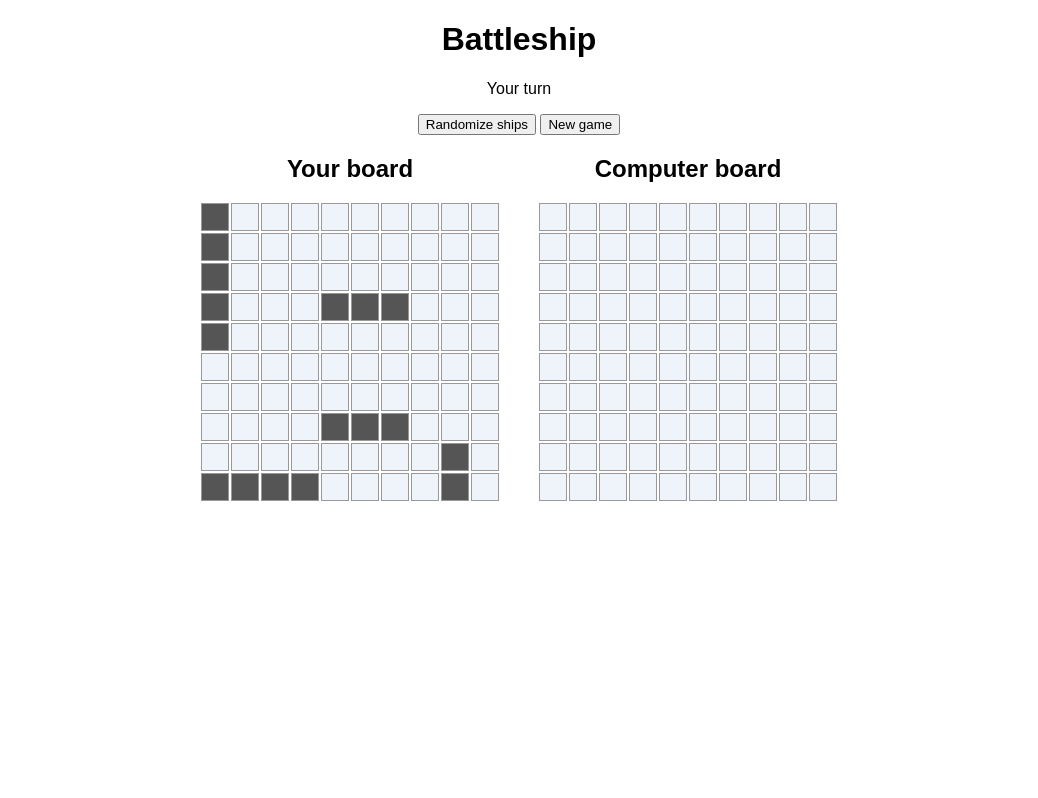
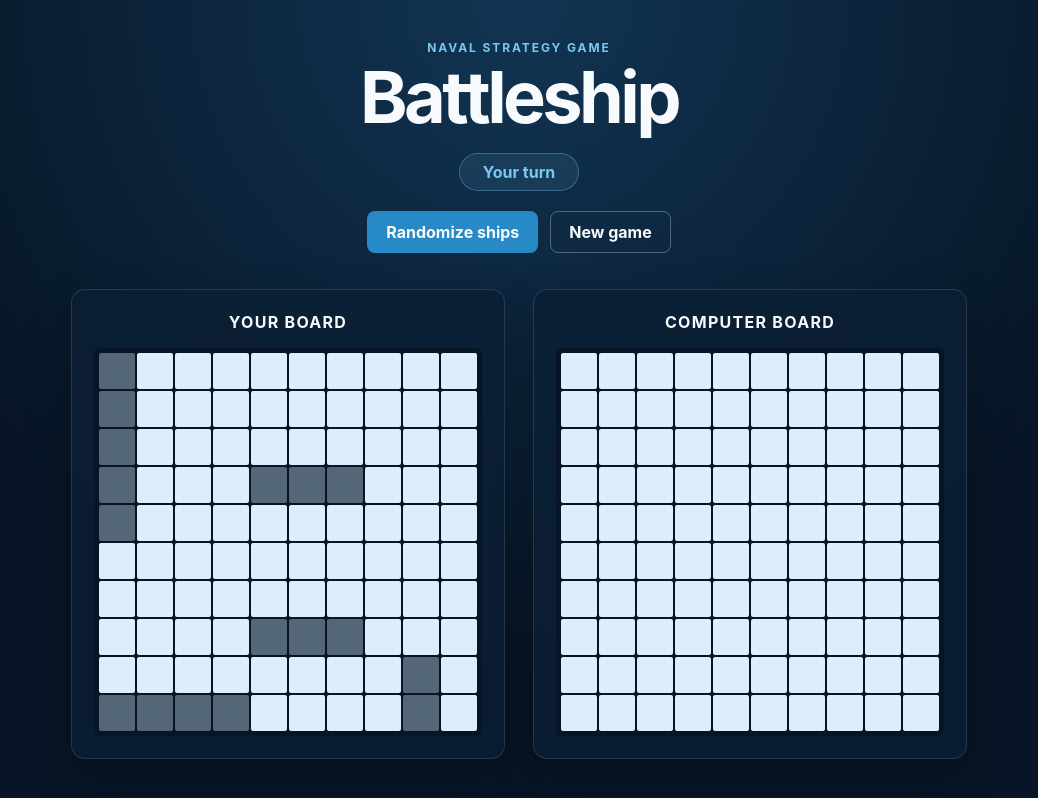
Before and after one commit to ThadMelaku/battleship, a website built with webpack: page src/template.html in a window 1280 px wide. Shown: the whole page, without its empty margins (121-1159 px from the left). Built offline with nearby package versions, Linux system fonts and the light colour scheme.

Commit message:
style: polish battleship interface

```diff
--- a/src/dom.js
+++ b/src/dom.js
@@ -1,11 +1,14 @@
 export function renderBoard(gameboard, label, showShips) {
   const section = document.createElement('section');
+  section.classList.add('board-panel');
 
   const heading = document.createElement('h2');
   heading.textContent = label;
 
   const grid = document.createElement('div');
   grid.classList.add('board');
+
+
 
   for (let y = 0; y < 10; y += 1) {
     for (let x = 0; x < 10; x += 1) {
--- a/src/styles.css
+++ b/src/styles.css
@@ -1,46 +1,218 @@
+:root {
+  --navy-950: #071526;
+  --navy-900: #0b1f35;
+  --navy-800: #123553;
+  --blue-500: #2889c7;
+  --blue-300: #79c7f2;
+  --water: #dceefa;
+  --water-hover: #c5e6f8;
+  --ship: #536777;
+  --hit: #e05252;
+  --miss: #8eb5cc;
+  --white: #f8fbfd;
+  --text-muted: #a9bfd0;
+  --panel-border: rgba(255, 255, 255, 0.12);
+  --cell-size: clamp(26px, 7.5vw, 36px);
+}
+
+* {
+  box-sizing: border-box;
+}
+
 body {
-  font-family: sans-serif;
+  min-height: 100vh;
+  margin: 0;
+  padding: 40px 20px;
+  color: var(--white);
+  font-family:
+    Inter, system-ui, -apple-system, BlinkMacSystemFont, "Segoe UI",
+    sans-serif;
   text-align: center;
+  background:
+    radial-gradient(
+      circle at top,
+      var(--navy-800),
+      var(--navy-950) 65%
+    );
+}
+
+button {
+  font: inherit;
+}
+
+.game-header {
+  margin: 0 auto 36px;
+}
+
+.eyebrow {
+  margin: 0 0 6px;
+  color: var(--blue-300);
+  font-size: 0.75rem;
+  font-weight: 700;
+  letter-spacing: 0.16em;
+  text-transform: uppercase;
+}
+
+h1 {
+  margin: 0;
+  font-size: clamp(2.5rem, 8vw, 4.5rem);
+  letter-spacing: -0.05em;
+  line-height: 1;
+}
+
+.status {
+  width: fit-content;
+  min-width: 120px;
+  margin: 20px auto;
+  padding: 8px 16px;
+  color: var(--blue-300);
+  font-weight: 700;
+  background: rgba(121, 199, 242, 0.1);
+  border: 1px solid rgba(121, 199, 242, 0.35);
+  border-radius: 999px;
+}
+
+.controls {
+  display: flex;
+  justify-content: center;
+  gap: 12px;
+  flex-wrap: wrap;
+}
+
+.controls button {
+  padding: 10px 18px;
+  color: var(--white);
+  font-weight: 700;
+  background: var(--blue-500);
+  border: 1px solid transparent;
+  border-radius: 8px;
+  cursor: pointer;
+  transition:
+    background-color 150ms ease,
+    border-color 150ms ease,
+    transform 150ms ease;
+}
+
+.controls button:hover:not(:disabled) {
+  background: #319cdd;
+  transform: translateY(-1px);
+}
+
+.controls button.secondary {
+  background: transparent;
+  border-color: rgba(255, 255, 255, 0.3);
+}
+
+.controls button.secondary:hover {
+  background: rgba(255, 255, 255, 0.08);
+  border-color: rgba(255, 255, 255, 0.55);
+}
+
+.controls button:disabled {
+  cursor: not-allowed;
+  opacity: 0.4;
 }
 
 #game {
   display: flex;
   justify-content: center;
+  align-items: flex-start;
+  gap: 28px;
   flex-wrap: wrap;
-  gap: 40px;
+  max-width: 1000px;
+  margin: 0 auto;
+}
+
+.board-panel {
+  padding: 22px;
+  background: rgba(11, 31, 53, 0.82);
+  border: 1px solid var(--panel-border);
+  border-radius: 14px;
+  box-shadow: 0 18px 45px rgba(0, 0, 0, 0.24);
+}
+
+.board-panel h2 {
+  margin: 0 0 16px;
+  font-size: 1rem;
+  letter-spacing: 0.08em;
+  text-transform: uppercase;
 }
 
 .board {
   display: grid;
-  grid-template-columns: repeat(10, 28px);
+  grid-template-columns: repeat(10, var(--cell-size));
   gap: 2px;
+  padding: 5px;
+  background: var(--navy-950);
+  border-radius: 6px;
 }
 
 .cell {
-  width: 28px;
-  height: 28px;
+  width: var(--cell-size);
+  height: var(--cell-size);
   padding: 0;
-  border: 1px solid #999;
-  background: #eef4fa;
+  color: var(--navy-950);
+  font-size: 1.25rem;
+  font-weight: 800;
+  line-height: 1;
+  background: var(--water);
+  border: 0;
+  border-radius: 2px;
+  transition:
+    background-color 120ms ease,
+    transform 120ms ease;
+}
+
+.cell:not(:disabled) {
+  cursor: crosshair;
+}
+
+.cell:not(:disabled):hover {
+  position: relative;
+  z-index: 1;
+  background: var(--water-hover);
+  outline: 2px solid var(--blue-300);
+  transform: scale(1.08);
+}
+
+.cell:focus-visible {
+  position: relative;
+  z-index: 2;
+  outline: 3px solid #fff;
 }
 
 .cell.ship {
-  background: #555;
+  background: var(--ship);
 }
 
 .cell.hit {
-  background: #e76f51;
+  color: #fff;
+  background: var(--hit);
 }
 
 .cell.miss {
-  background: #cbd5e1;
+  color: var(--navy-800);
+  background: var(--miss);
 }
 
 .cell:disabled {
-  color: #222;
   opacity: 1;
 }
 
-.cell:not(:disabled) {
-  cursor: pointer;
+@media (max-width: 500px) {
+  body {
+    padding: 28px 8px;
+  }
+
+  .game-header {
+    margin-bottom: 26px;
+  }
+
+  #game {
+    gap: 18px;
+  }
+
+  .board-panel {
+    padding: 12px;
+  }
 }
--- a/src/template.html
+++ b/src/template.html
@@ -2,17 +2,31 @@
 <html lang="en">
 <head>
   <meta charset="UTF-8">
-  <meta name="viewport" content="width=device-width, initial-scale=1.0">
+  <meta
+    name="viewport"
+    content="width=device-width, initial-scale=1.0"
+  >
   <title>Battleship</title>
 </head>
+
 <body>
-  <h1>Battleship</h1>
-  <p id="status">Your turn</p>
+  <header class="game-header">
+    <p class="eyebrow">Naval strategy game</p>
+    <h1>Battleship</h1>
+    <p id="status" class="status" aria-live="polite">
+      Your turn
+    </p>
 
-  <div>
-    <button id="randomize" type="button">Randomize ships</button>
-    <button id="new-game" type="button">New game</button>
-  </div>
+    <div class="controls">
+      <button id="randomize" type="button">
+        Randomize ships
+      </button>
+
+      <button id="new-game" class="secondary" type="button">
+        New game
+      </button>
+    </div>
+  </header>
 
   <main id="game"></main>
 </body>
```
